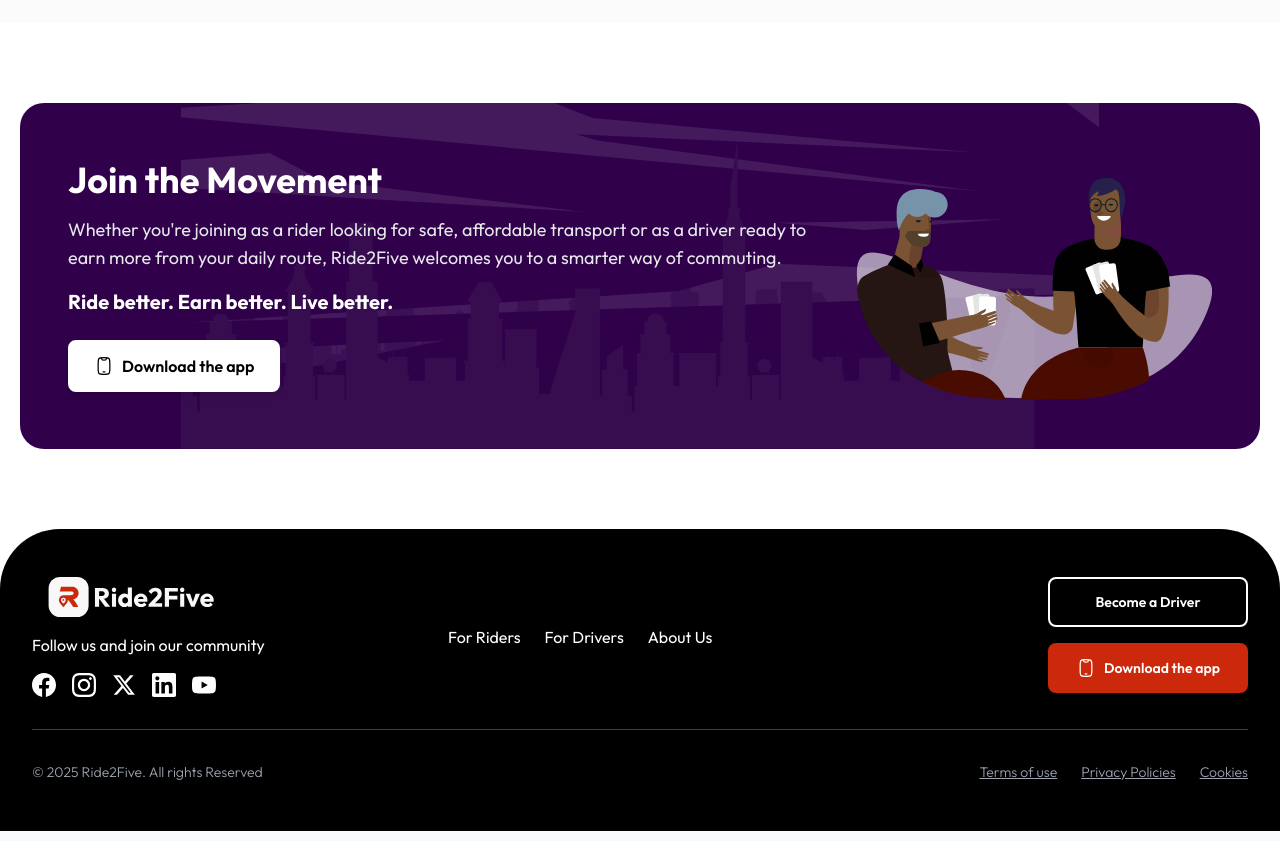
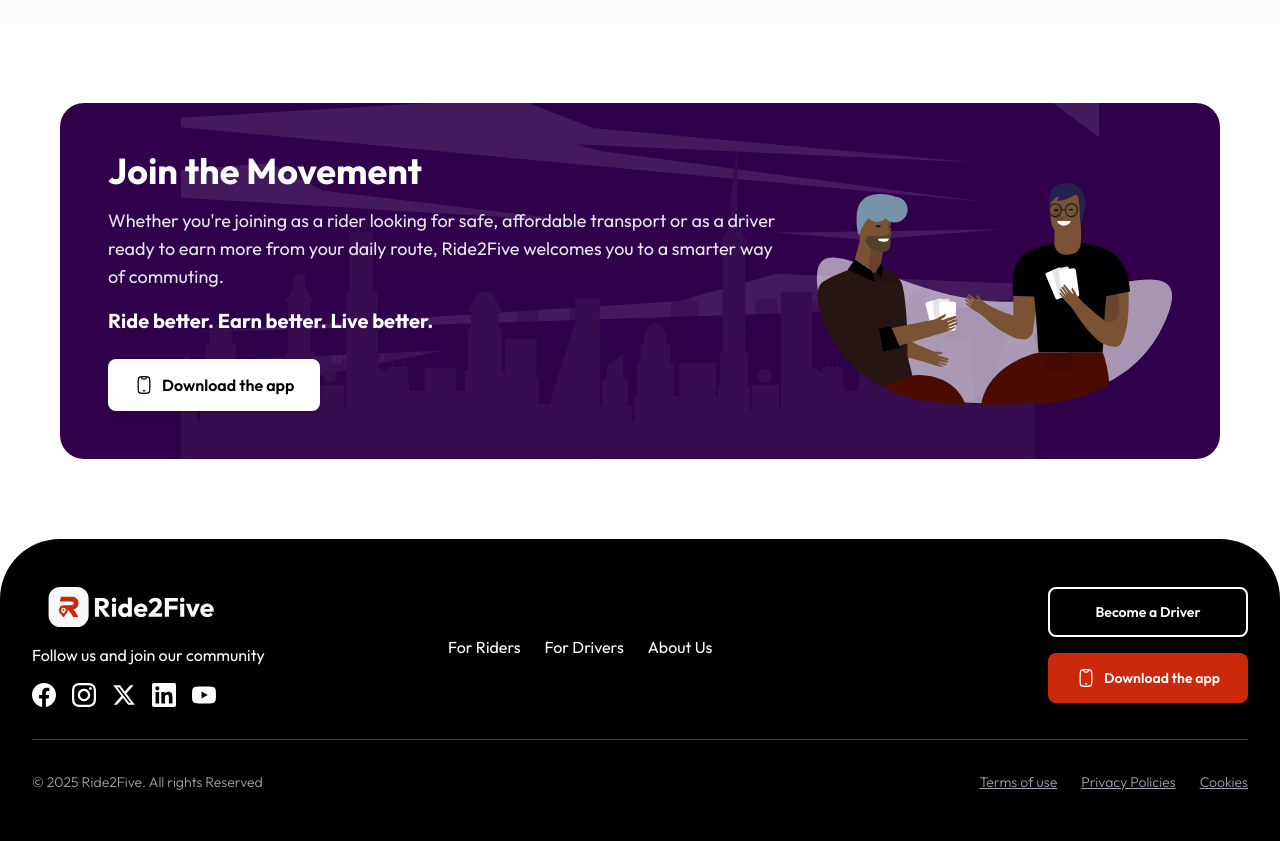
Before and after one commit to NkwamPhilip/ride, a React (Vite) app: page /about in a window 1280 px wide. Shown: the part 1583-2424 px from the top of the page. Built offline with nearby package versions, Linux system fonts and the light colour scheme.

Commit message:
fix: fixes to about  page

```diff
--- a/src/pages/AboutUs.tsx
+++ b/src/pages/AboutUs.tsx
@@ -230,8 +230,14 @@ function AboutUs() {
               padding-bottom: 40px !important;
             }
           }
+          @media (min-width: 1024px) {
+            .join-movement-outer-container {
+              padding-left: 60px !important;
+              padding-right: 60px !important;
+            }
+          }
         `}</style>
-        <div style={{ paddingLeft: '20px', paddingRight: '20px' }} className="lg:px-[60px]">
+        <div style={{ paddingLeft: '20px', paddingRight: '20px' }} className="lg:px-[60px] join-movement-outer-container">
           <div className="relative rounded-3xl overflow-hidden" style={{ backgroundColor: '#30004B' }}>
             {/* Background Image at Bottom */}
             <img
```
